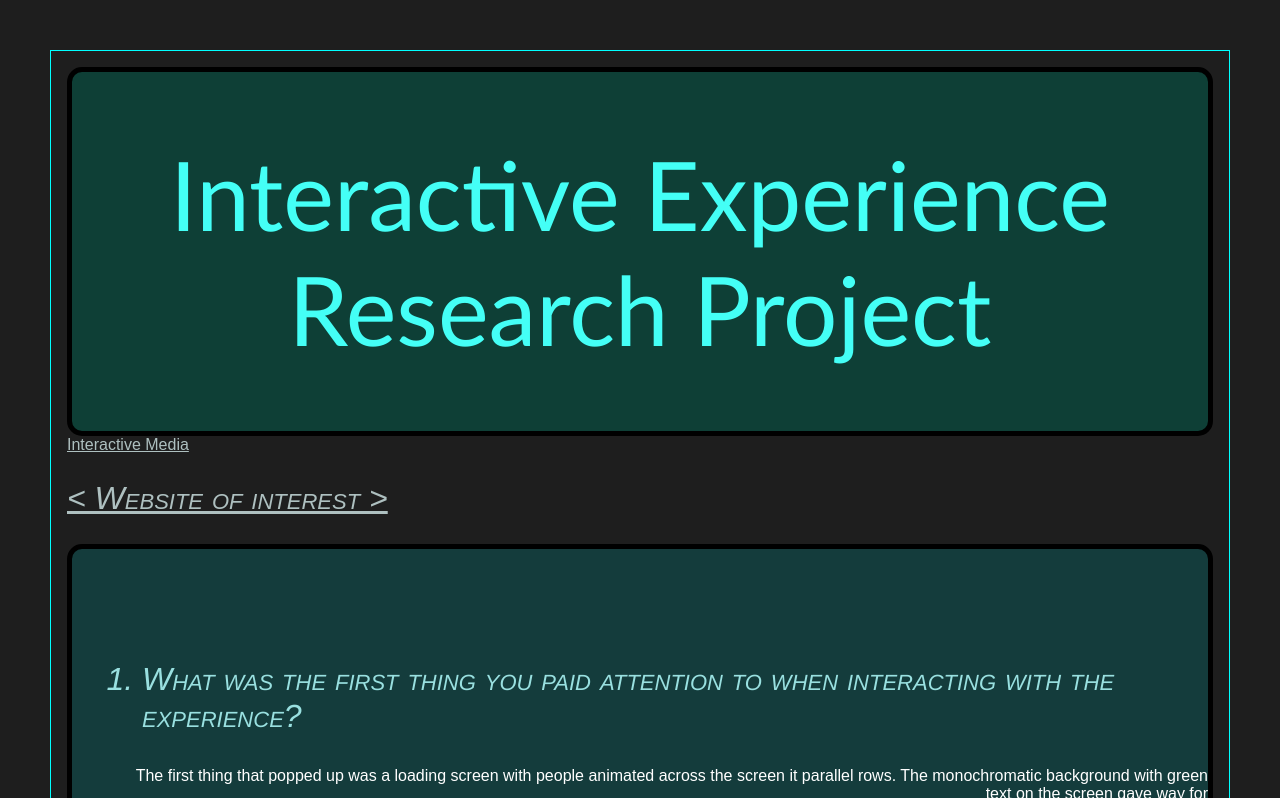
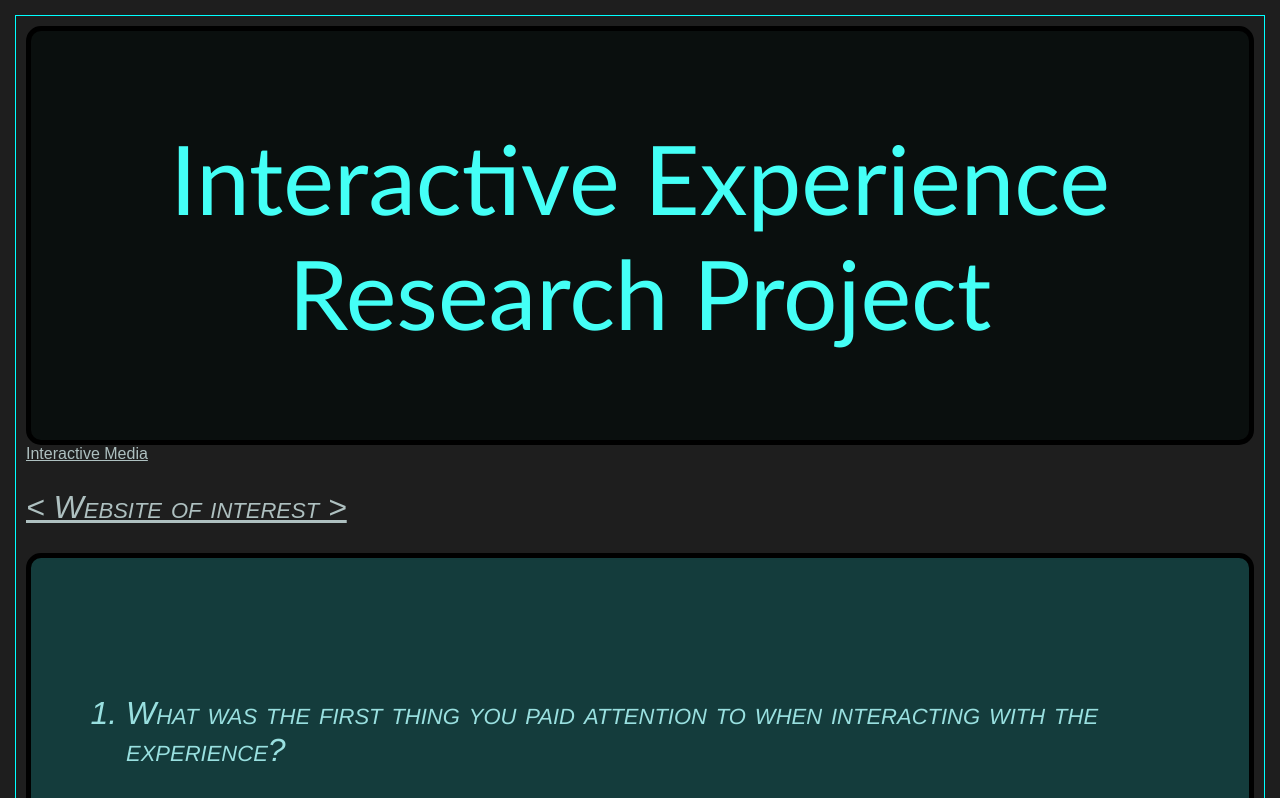
Before and after one commit to Asicanatara/Asicanatara.github.io, a plain HTML site: page Assignment1/index.html in a window 1280 px wide. Shown: the top 798 px of the page. Drawn offline with Linux system fonts and the light colour scheme.

Commit message:
adjusted tl

```diff
--- a/Assignment1/index.html
+++ b/Assignment1/index.html
@@ -8,7 +8,7 @@
   </head>
   <body>
 
-    <div class="box" id="box2">
+    <div class="box" id="box14">
       <h1 style="color:rgb(68, 255, 246)">Interactive Experience Research Project</h1>
     </div>
 
--- a/Assignment1/main.css
+++ b/Assignment1/main.css
@@ -6,8 +6,8 @@
 }
 body {
     background-color: #1e1e1e;
-    margin: 50px;
-    padding: 1rem;
+    margin: 15px;
+    padding: 10px;
     border-width: 1px;
     border-style: solid;
     border-color: aqua;
@@ -49,14 +49,15 @@ text-align: center;
 .box {
    Border: 5px solid;
    font-size: 5em;
-   min-width: none;
-   min-height:250px;
+   width: auto;
+   height:auto;
    display: flex;
    justify-content: center;
    align-items: center;
    margin:auto;
    text-align: center;
    border-radius: 15px;
+   padding: 25px
 
 }
 #box1 {
@@ -110,6 +111,10 @@ text-align: center;
     background-color: rgb(82, 46, 71);
       margin:auto;
 }
+#box14 {
+    background-color: rgb(10, 15, 14);
+      margin:auto;
+}
 a {
     font-family: Arial, Helvetica, sans-serif;
 }
```
